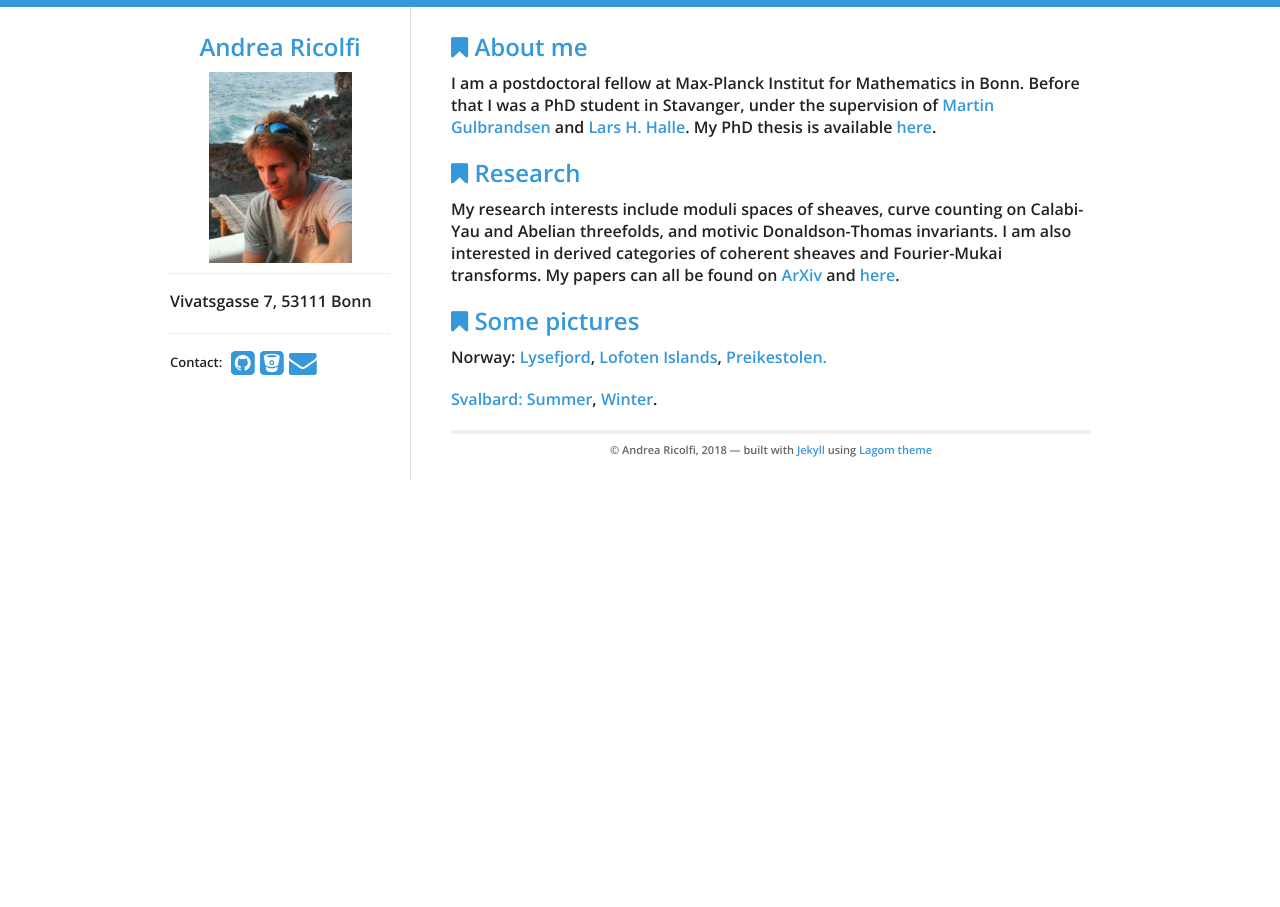
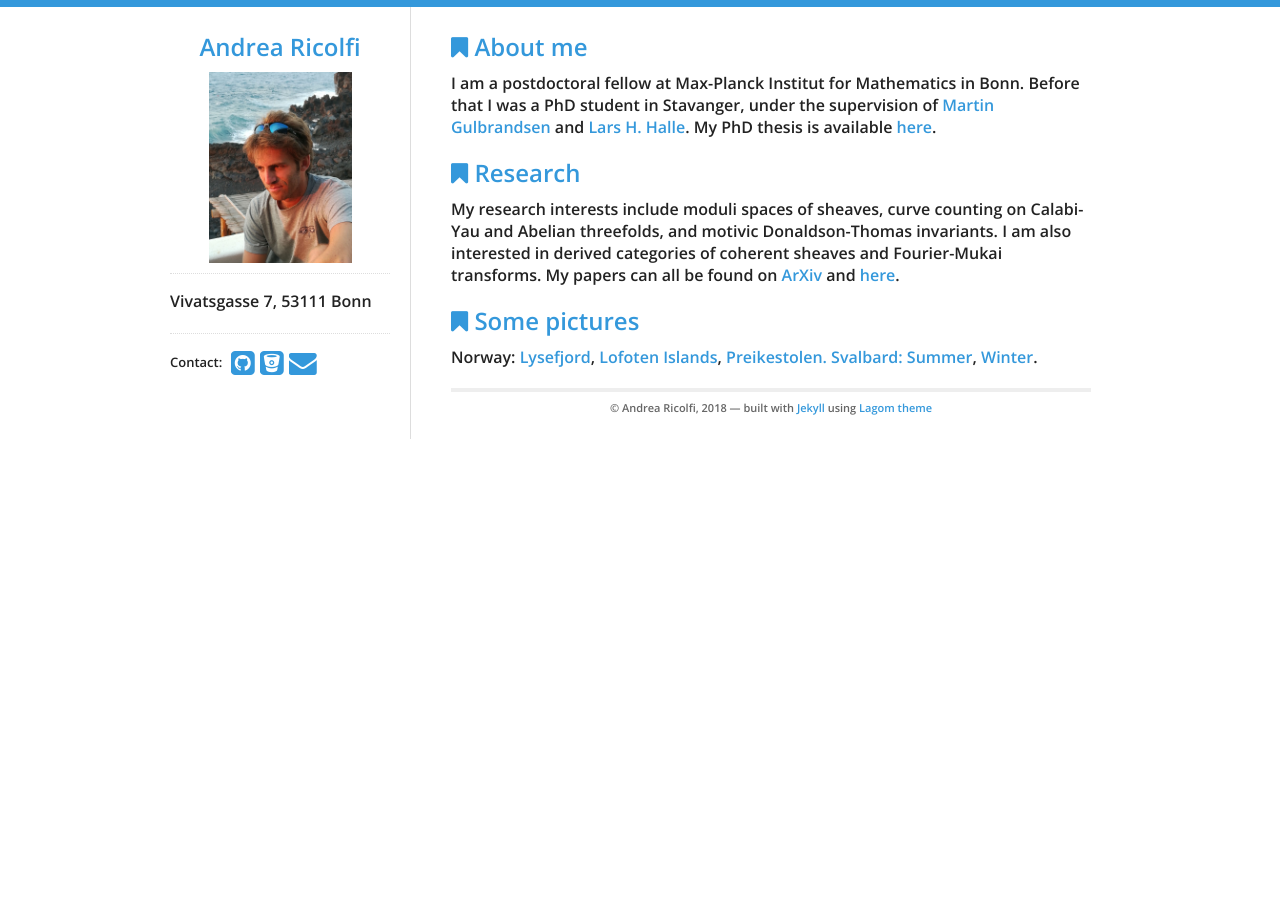
Before and after one commit to atricolfi/atricolfi.github.io, a Jekyll site: the page built from index.html, in a window 1280 px wide. Built offline with Jekyll 4.4.1, drawn with Linux system fonts in a browser that asks for light colours; some of the changed lines change nothing that is shown.

Commit message:
Update index.html

```diff
--- a/index.html
+++ b/index.html
@@ -24,8 +24,9 @@
 <div id="home">
   <h2><i class="fa fa-bookmark"></i> Some pictures</h2>
 <p>
-Norway:
+  Norway:
 <a href="Lysefjord.html"> Lysefjord</a>, <a href="Lofoten.html">Lofoten Islands</a>, <a href="Preikestolen.html">Preikestolen.
-<p>
-  Svalbard: <a href="SvalbardSummer.html">Summer</a>, <a href="SvalbardWinter.html">Winter</a>.
+
+  Svalbard:
+  <a href="SvalbardSummer.html">Summer</a>, <a href="SvalbardWinter.html">Winter</a>.
 </div>
```
